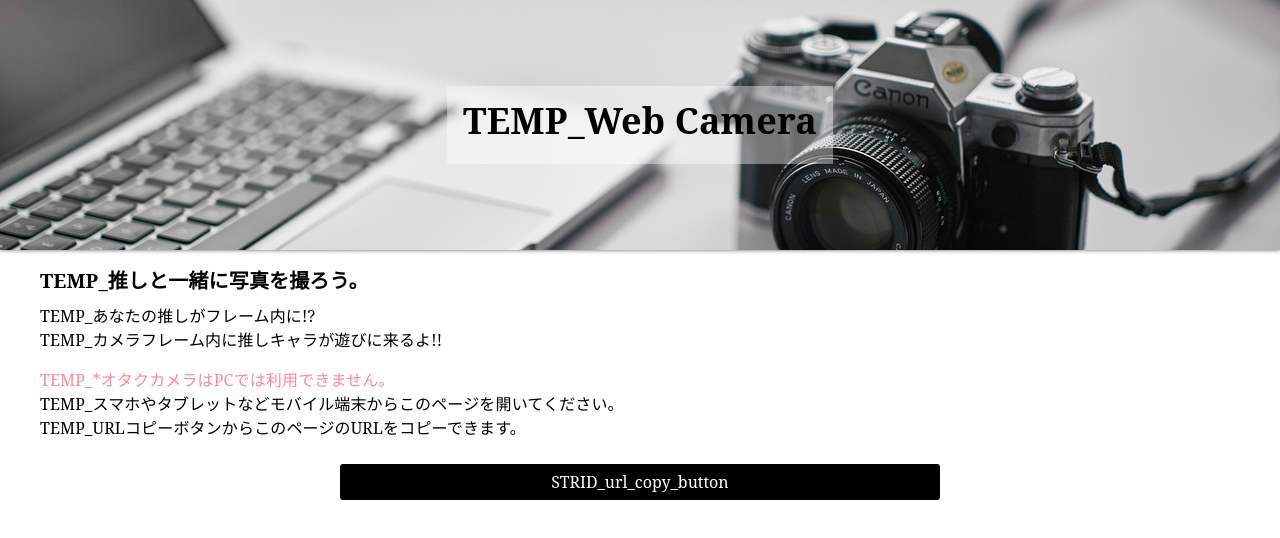
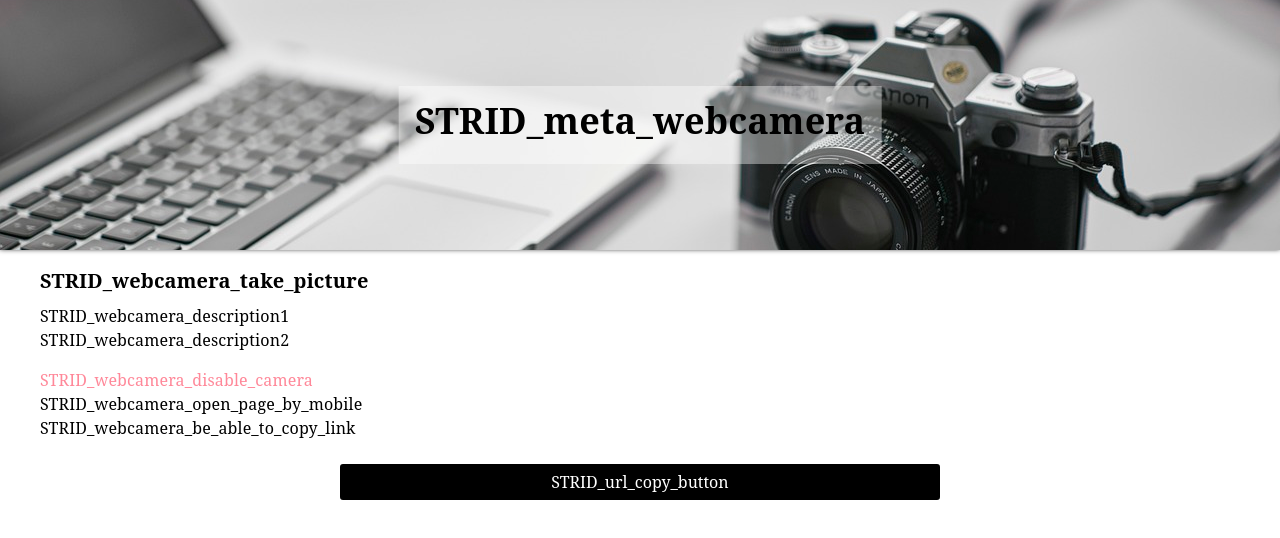
Before and after one commit to narumimashiro/Next-project-btw, a Next.js app: page /1/web-camera in a window 1280 px wide. Shown: the top 538 px of the page. Built offline with nearby package versions, Linux system fonts and the light colour scheme.

Commit message:
change strid

```diff
--- a/src/locales/i18n/en.json
+++ b/src/locales/i18n/en.json
@@ -3,6 +3,7 @@
   "STRID_not_found": "NotFound",
   "STRID_cmn_ok": "OK",
   "STRID_cmn_unsupport": "It is not supported.",
+  "STRID_cmn_download": "Download",
   "STRID_dont_ask_again": "Don't ask again",
   "STRID_tap_to_top": "Tap to top",
   "STRID_click_to_top": "Click to top",
@@ -14,6 +15,7 @@
   "STRID_meta_prsk_music": "Project SEKAI Music",
   "STRID_meta_mygo_quiz": "Quiz MyGO!!!!!",
   "STRID_meta_alya": "Teach Me Alya",
+  "STRID_meta_webcamera": "Web Camera",
   "STRID_meta_about": "About This Site",
   "STRID_faq_title": "FAQ",
   "STRID_faq_question_1": "What kind of site is it?",
@@ -69,6 +71,12 @@
   "STRID_alya_register_word_list": "Save to the word list",
   "STRID_alya_textarea_placeholder": "Please enter the text you want to translate.",
   "STRID_alya_change_language": "Change language",
+  "STRID_webcamera_group_mygo": "MyGO!!!!!",
+  "STRID_webcamera_group_ave_mujica": "Ave Mujica",
+  "STRID_webcamera_group_nightcode": "Nightcode at 25:00",
+  "STRID_webcamera_group_leoneed": "Leo/need",
+  "STRID_webcamera_group_more_more_jump": "MORE MORE JUMP！",
+  "STRID_webcamera_group_arknights": "Arknights",
   "STRID_img_tomori": "Tomori",
   "STRID_img_anon": "Anon",
   "STRID_img_rana": "Rana",
@@ -100,5 +108,17 @@
   "STRID_img_nian": "Nian",
   "STRID_img_dusk": "Dusk",
   "STRID_img_eyjafjalla": "Eyjafjalla the Hvit Aska",
-  "STRID_img_goldenglow": "Goldenglow"
+  "STRID_img_goldenglow": "Goldenglow",
+  "STRID_webcamera_take_picture": "Let's take a photo with your favorite character!!",
+  "STRID_webcamera_description1": "Is your favorite character in the frame!?",
+  "STRID_webcamera_description2": "Your favorite character is coming to join you in the camera frame!!",
+  "STRID_webcamera_how_to_start": "How to start",
+  "STRID_webcamera_use_description1": "1. Tapping the [Launch Camera] button will take you to the camera page.",
+  "STRID_webcamera_use_description2": "2. After navigating to the page, a pop-up will appear to request camera access. By tapping 'Allow,' you’ll be able to take photos on the camera page.",
+  "STRID_webcamera_use_description3": "3. You can switch characters from the menu in the upper right corner of the screen or above the capture button.",
+  "STRID_webcamera_launch_camera": "Launch Camera",
+  "STRID_webcamera_cannnot_access_camera": "Could not access the camera.",
+  "STRID_webcamera_disable_camera": "*The webcam is not available for use on a PC.",
+  "STRID_webcamera_open_page_by_mobile": "Please open this page on a mobile device, such as a smartphone or tablet.",
+  "STRID_webcamera_be_able_to_copy_link": "You can copy the URL of this page using the URL Copy button."
 }
--- a/src/locales/i18n/ja.json
+++ b/src/locales/i18n/ja.json
@@ -3,6 +3,7 @@
   "STRID_not_found": "ページが見つかりません",
   "STRID_cmn_ok": "OK",
   "STRID_cmn_unsupport": "サポートしていません。",
+  "STRID_cmn_download": "ダウンロード",
   "STRID_dont_ask_again": "次回から表示しない。",
   "STRID_tap_to_top": "タップして進む",
   "STRID_click_to_top": "クリックして進む",
@@ -14,6 +15,7 @@
   "STRID_meta_prsk_music": "プロセカ ミュージック",
   "STRID_meta_mygo_quiz": "Quiz MyGO!!!!!",
   "STRID_meta_alya": "教えてアーリャさん",
+  "STRID_meta_webcamera": "Web Camera",
   "STRID_meta_about": "このサイトについて",
   "STRID_faq_title": "よくある質問",
   "STRID_faq_question_1": "このサイトは何？どんなサイト？",
@@ -69,6 +71,12 @@
   "STRID_alya_register_word_list": "単語帳に登録する",
   "STRID_alya_textarea_placeholder": "訳したいテキストを入力してね",
   "STRID_alya_change_language": "言語切替",
+  "STRID_webcamera_group_mygo": "MyGO!!!!!",
+  "STRID_webcamera_group_ave_mujica": "Ave Mujica",
+  "STRID_webcamera_group_nightcode": "25時、ナイトコードで。",
+  "STRID_webcamera_group_leoneed": "Leo/need",
+  "STRID_webcamera_group_more_more_jump": "MORE MORE JUMP！",
+  "STRID_webcamera_group_arknights": "アークナイツ",
   "STRID_img_tomori": "高松 燈",
   "STRID_img_anon": "千早 愛音",
   "STRID_img_rana": "要 楽奈",
@@ -100,5 +108,17 @@
   "STRID_img_nian": "ニェン",
   "STRID_img_dusk": "シー",
   "STRID_img_eyjafjalla": "純燼エイヤフィヤトラ",
-  "STRID_img_goldenglow": "ゴールデングロー"
+  "STRID_img_goldenglow": "ゴールデングロー",
+  "STRID_webcamera_take_picture": "推しと一緒に写真を撮ろう!!",
+  "STRID_webcamera_description1": "あなたの推しがフレーム内に!?",
+  "STRID_webcamera_description2": "カメラフレーム内に推しキャラが遊びに来るよ!!",
+  "STRID_webcamera_how_to_start": "始め方",
+  "STRID_webcamera_use_description1": "1. [カメラ起動]ボタンを押下するとカメラページに遷移します。",
+  "STRID_webcamera_use_description2": "2. ページ遷移後、カメラアクセス許可を確認するポップが出てきますが、許可をタップすることでカメラページでの撮影が可能となります。",
+  "STRID_webcamera_use_description3": "3. 画面右上のメニューや撮影ボタン上部からキャラクターの切り替えができます。",
+  "STRID_webcamera_launch_camera": "カメラ起動",
+  "STRID_webcamera_cannnot_access_camera": "カメラにアクセスできませんでした。",
+  "STRID_webcamera_disable_camera": "*ウェブカメラはPCでは利用できません。",
+  "STRID_webcamera_open_page_by_mobile": "スマホやタブレットなどモバイル端末からこのページを開いてください。",
+  "STRID_webcamera_be_able_to_copy_link": "URLコピーボタンからこのページのURLをコピーできます。"
 }
--- a/src/pages/[locale_slug]/web-camera/index.tsx
+++ b/src/pages/[locale_slug]/web-camera/index.tsx
@@ -45,48 +45,34 @@ const WebCamera = () => {
 
   return (
     <>
-      <Meta pageTitle={t('STRID_cmn_pagetitle').replace('{var}', t('TEMP_オタクカメラ'))} />
+      <Meta pageTitle={t('STRID_cmn_pagetitle').replace('{var}', t('STRID_meta_webcamera'))} />
       <PageTemplateWithHeader
         imgSrc={'/images/webcamera_header.png'}
-        title={t('TEMP_Web Camera')}
+        title={t('STRID_meta_webcamera')}
         className={styles['page-container']}>
         <div className={styles.description}>
-          <HeadlineText className="mb-8">{t('TEMP_推しと一緒に写真を撮ろう。')}</HeadlineText>
-          <BodyText>{t('TEMP_あなたの推しがフレーム内に!?')}</BodyText>
-          <BodyText>{t('TEMP_カメラフレーム内に推しキャラが遊びに来るよ!!')}</BodyText>
+          <HeadlineText className="mb-8">{t('STRID_webcamera_take_picture')}</HeadlineText>
+          <BodyText>{t('STRID_webcamera_description1')}</BodyText>
+          <BodyText>{t('STRID_webcamera_description2')}</BodyText>
         </div>
 
         {isMobile ? (
           <>
-            <HeadlineText className="mb-8">{t('TEMP_始め方')}</HeadlineText>
-            <BodyText>
-              {t('TEMP_カメラ起動ボタンを押下するとカメラページに遷移します。')}
-            </BodyText>
-            <BodyText>
-              {t(
-                'TEMP_ページ遷移後、カメラアクセス許可を確認するポップが出てきますが、許可をタップすることでカメラページで撮影が可能となります。'
-              )}
-            </BodyText>
-            <BodyText className="mb-24">
-              {t(
-                'TEMP_画面右上のメニューや撮影ボタン上部からキャラクターの切り替えができます。'
-              )}
-            </BodyText>
+            <HeadlineText className="mb-8">{t('STRID_webcamera_how_to_start')}</HeadlineText>
+            <BodyText>{t('STRID_webcamera_use_description1')}</BodyText>
+            <BodyText>{t('STRID_webcamera_use_description2')}</BodyText>
+            <BodyText className="mb-24">{t('STRID_webcamera_use_description3')}</BodyText>
             <StrongButton className={styles.execButton} onClick={handleBootOtakuCamera}>
-              {t('TEMP_オタクカメラ起動')}
+              {t('STRID_webcamera_launch_camera')}
             </StrongButton>
           </>
         ) : (
           <>
             <BodyText className={styles.annotation}>
-              {t('TEMP_*オタクカメラはPCでは利用できません。')}
+              {t('STRID_webcamera_disable_camera')}
             </BodyText>
-            <BodyText>
-              {t('TEMP_スマホやタブレットなどモバイル端末からこのページを開いてください。')}
-            </BodyText>
-            <BodyText className="mb-24">
-              {t('TEMP_URLコピーボタンからこのページのURLをコピーできます。')}
-            </BodyText>
+            <BodyText>{t('STRID_webcamera_open_page_by_mobile')}</BodyText>
+            <BodyText className="mb-24">{t('STRID_webcamera_be_able_to_copy_link')}</BodyText>
             <UrlCopyButton buttonClass={styles.execButton} buttonType="strong" />
           </>
         )}
```
Also changed, not shown: src/components/organisms/webCameraComponents.tsx (+6 -6 lines), src/pages/[locale_slug]/web-camera/otaku-camera.tsx (+6 -10 lines).
